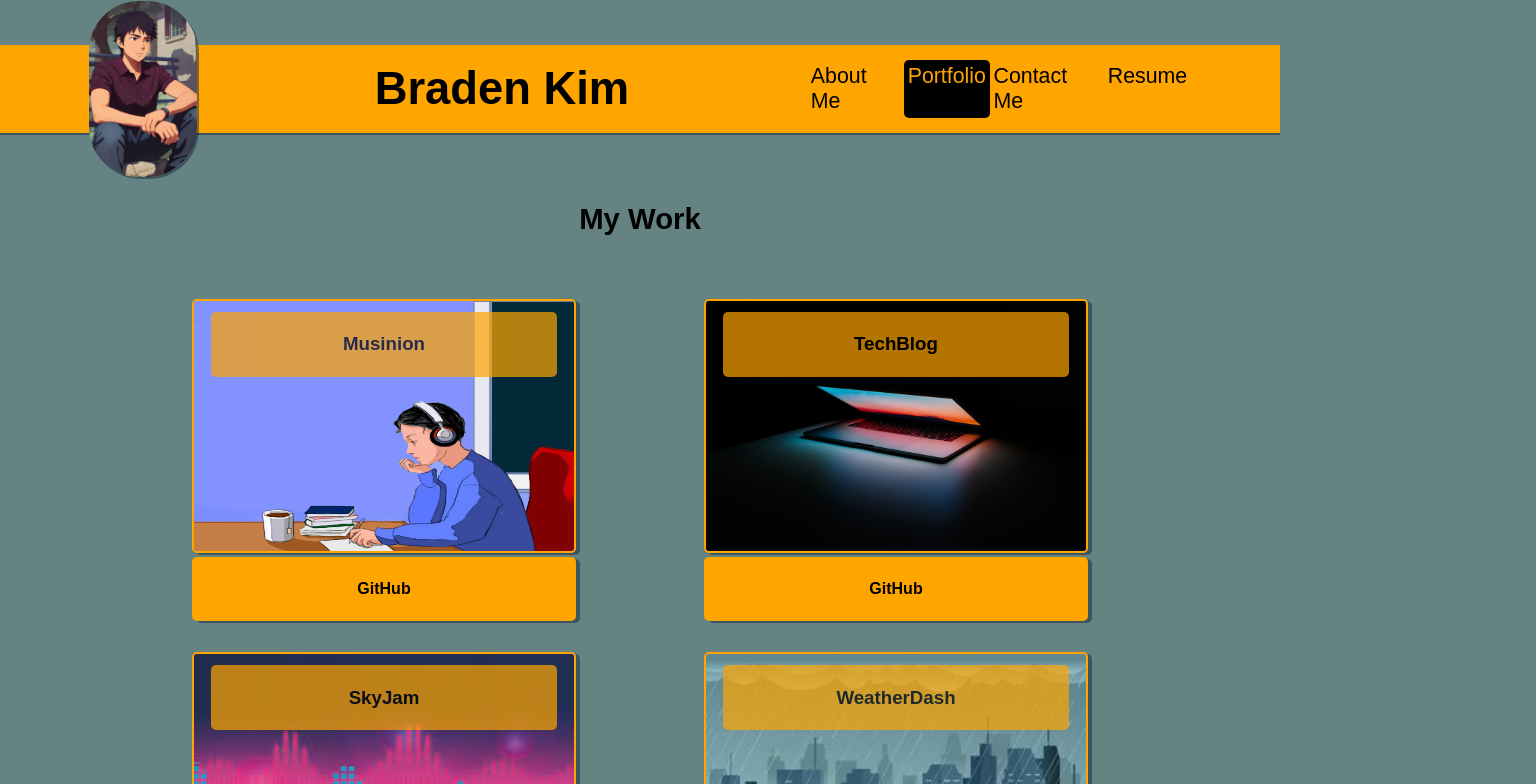
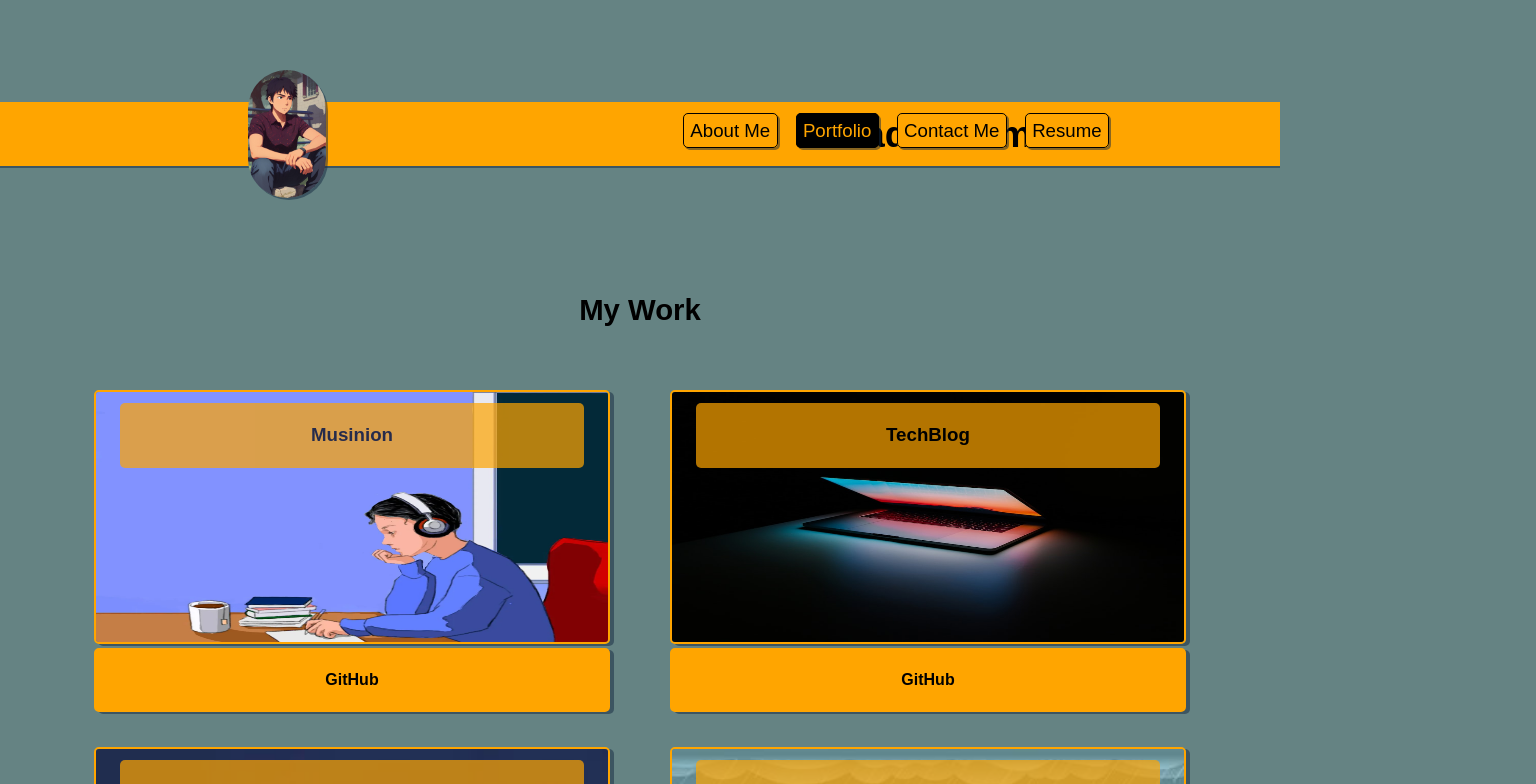
Before and after one commit to BradenKim22/React-Portfolio, a React (Create React App) app: page / in a window 1280 px wide. Both pictures are taken after a click on the link "Portfolio". Shown: the top 784 px of the page, 1536 px wide, since content can reach past the window. Built offline with nearby package versions, Linux system fonts and the light colour scheme.

Commit message:
fixed ipad pixel width

```diff
--- a/src/components/Header.js
+++ b/src/components/Header.js
@@ -60,7 +60,7 @@ const styles = {
     margin: "3.5% 0 3.5% 0",
     backgroundColor: "orange",
     boxShadow: "0px 2px rgba(20, 40, 65, 0.5)",
-    "@media (max-width: 1000px)": {
+    "@media (max-width: 1280px)": {
       height: "8vh",
       margin: "8% 0 8% 0",
     },
@@ -73,7 +73,7 @@ const styles = {
     height: "200%",
     borderRadius: 50,
     boxShadow: "2px 2px rgba(20, 40, 65, 0.5)",
-    "@media (max-width: 1000px)": {
+    "@media (max-width: 1280px)": {
       height: "200%",
     },
     "@media (max-width: 500px)": {
@@ -84,7 +84,7 @@ const styles = {
     fontSize: "34pt",
     fontFamily: "sans-serif",
     color: "black",
-    "@media (max-width: 1000px)": {
+    "@media (max-width: 1280px)": {
       fontSize: "28pt",
     },
     "@media (max-width: 500px)": {
@@ -95,7 +95,7 @@ const styles = {
     display: "flex",
     justifyContent: "space-evenly",
     width: "30%",
-    "@media (max-width: 1000px)": {
+    "@media (max-width: 1280px)": {
       display: "block",
       position: "absolute",
       top: "15%",
@@ -115,7 +115,7 @@ const styles = {
     padding: "1%",
     cursor: "pointer",
     color: "black",
-    "@media (max-width: 1000px)": {
+    "@media (max-width: 1280px)": {
       margin: "0 .7% 0 .7%",
       padding: ".5%",
       fontSize: "14pt",
@@ -134,7 +134,7 @@ const styles = {
     color: "orange",
     backgroundColor: "black",
     borderRadius: "5px",
-    "@media (max-width: 1000px)": {
+    "@media (max-width: 1280px)": {
       margin: "0 .7% 0 .7%",
       padding: ".5%",
       fontSize: "14pt",
--- a/src/components/sections/about-me.js
+++ b/src/components/sections/about-me.js
@@ -83,7 +83,7 @@ const styles = {
     marginLeft: "12%",
     marginRight: "12%",
     marginBottom: "5%",
-    "@media (max-width: 1000px)": {
+    "@media (max-width: 1280px)": {
       width: "80vw"
     },
     "@media (max-width: 500px)": {
@@ -102,7 +102,7 @@ const styles = {
     width: "50vw",
     fontFamily: "sans-serif",
     fontSize: "16pt",
-    "@media (max-width: 1000px)": {
+    "@media (max-width: 1280px)": {
       textAlign: "center",
     },
     "@media (max-width: 500px)": {
@@ -114,7 +114,7 @@ const styles = {
     border: "2px solid orange",
     borderRadius: "5px",
     boxShadow: "4px 2px rgba(20, 40, 65, 0.5)",
-    "@media (max-width: 1000px)": {
+    "@media (max-width: 1280px)": {
       width: "25vw",
     },
     "@media (max-width: 500px)": {
--- a/src/components/sections/portfolio.js
+++ b/src/components/sections/portfolio.js
@@ -133,7 +133,7 @@ const styles = {
     flexWrap: "wrap",
     width: "80vw",
     marginTop: "3%",
-    "@media (max-width: 1000px)": {
+    "@media (max-width: 1280px)": {
       width: "90vw",
     },
     "@media (max-width: 500px)": {
@@ -185,7 +185,7 @@ const styles = {
     border: "2px solid orange",
     borderRadius: "5px",
     boxShadow: "4px 2px rgba(20, 40, 65, 0.5)",
-    "@media (max-width: 1000px)": {
+    "@media (max-width: 1280px)": {
       width: "40vw",
     },
     "@media (max-width: 500px)": {
```
